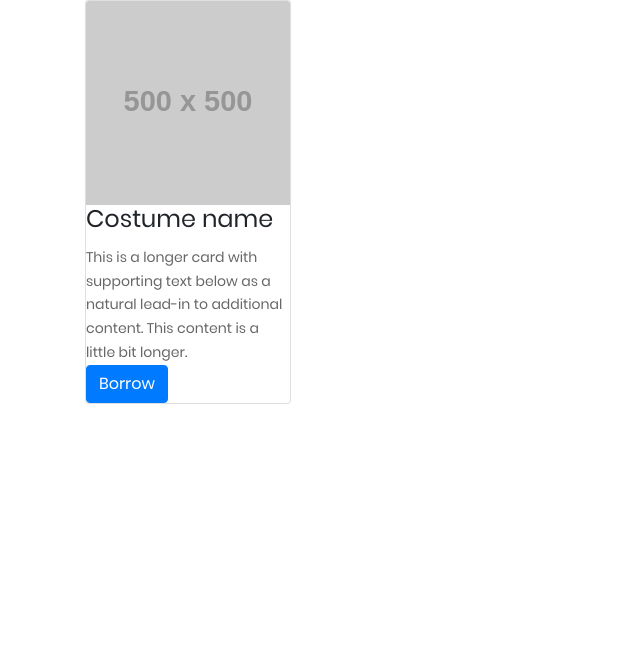
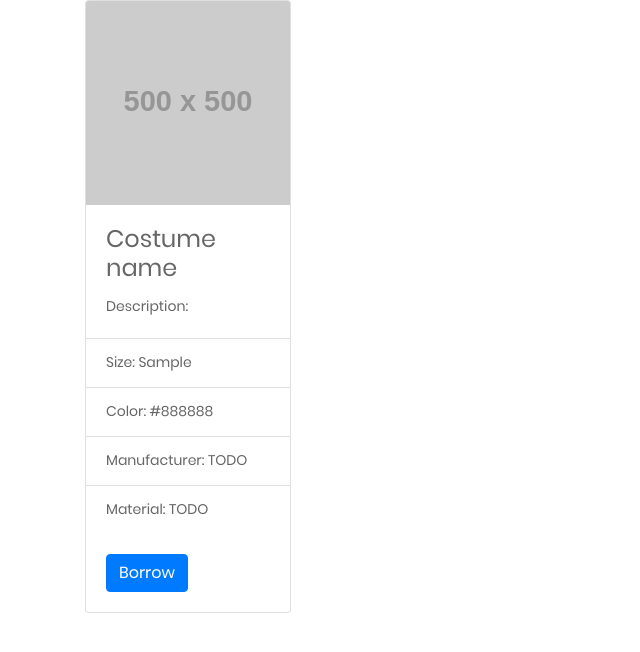
Before and after one commit to MatejKastak/iis, a Django app: page /gallery in a window 1280 px wide. Shown: the part 56-708 px from the top of the page, without its empty margins (0-640 px from the left). Run offline with Django 3.2, Linux system fonts and the light colour scheme; tables that the repository leaves empty hold one stand-in row (values such as "Sample post"); grey boxes labelled with a size stand in for pictures from a placeholder-image service; some libraries are stand-ins or nearby versions.

Commit message:
Gallery template generator.

```diff
--- a/costumes/models.py
+++ b/costumes/models.py
@@ -72,6 +72,7 @@
 
 # kostym
 class Costume(models.Model):
+    # TODO: Every costume should have a photo
     color = models.CharField(max_length=100)
     size = models.CharField(max_length=100) # TODO: 100 chars?
     manufactured = models.DateTimeField('date created')
--- a/costumes/templates/costumes/index.html
+++ b/costumes/templates/costumes/index.html
@@ -3,16 +3,30 @@
 {% block title %}IIS - gallery{% endblock %}
 
 {% block content %}
+{% for costume in costumes.all %}
+<!-- TODO: On hover change color?-->
+<!-- TODO: Width and size overall-->
 <div class="container">
   <div class="card-columns">
-    <div class="card">
-      <img class="card-img-top img-fluid" src="http://placehold.it/500x500" alt="Card image cap">
-      <div class="card-block">
-	<h4 class="card-title">Costume name</h4>
-	<p class="card-text">This is a longer card with supporting text below as a natural lead-in to additional content. This content is a little bit longer.</p>
-	<a href="#" class="btn btn-primary">Borrow</a>
+    <a href="{% url 'costumes' costume.id %}">
+      <div class="card">
+	<img class="card-img-top img-fluid" src="http://placehold.it/500x500" alt="Card image cap">
+	<div class="card-body">
+	  <h4 class="card-title">Costume name</h4>
+	  <p class="card-text">Description: </p>
+	</div>
+	<ul class="list-group list-group-flush">
+	  <li class="list-group-item">Size: {{costume.size}}</li>
+	  <li class="list-group-item">Color: {{costume.color}}</li>
+	  <li class="list-group-item">Manufacturer: TODO</li>
+	  <li class="list-group-item">Material: TODO</li>
+	</ul>
+	<div class="card-body">
+	  <a href="{% url 'costumes' costume.id %}" class="btn btn-primary">Borrow</a>
+	</div>
       </div>
-    </div>
+    </a>
   </div>
 </div>
+{% endfor %}
 {% endblock %}
--- a/costumes/views.py
+++ b/costumes/views.py
@@ -1,8 +1,11 @@
 from django.http import Http404
-from django.shortcuts import render
+from django.shortcuts import render, get_object_or_404
+
+from .models import *
 
 def index(request):
-    return render(request, 'costumes/index.html')
+    context = {'costumes': Costume.objects}
+    return render(request, 'costumes/index.html', context)
 
 def costumes(request, costume_id):
     raise Http404('NOT YET IMPLEMENTED')
```
